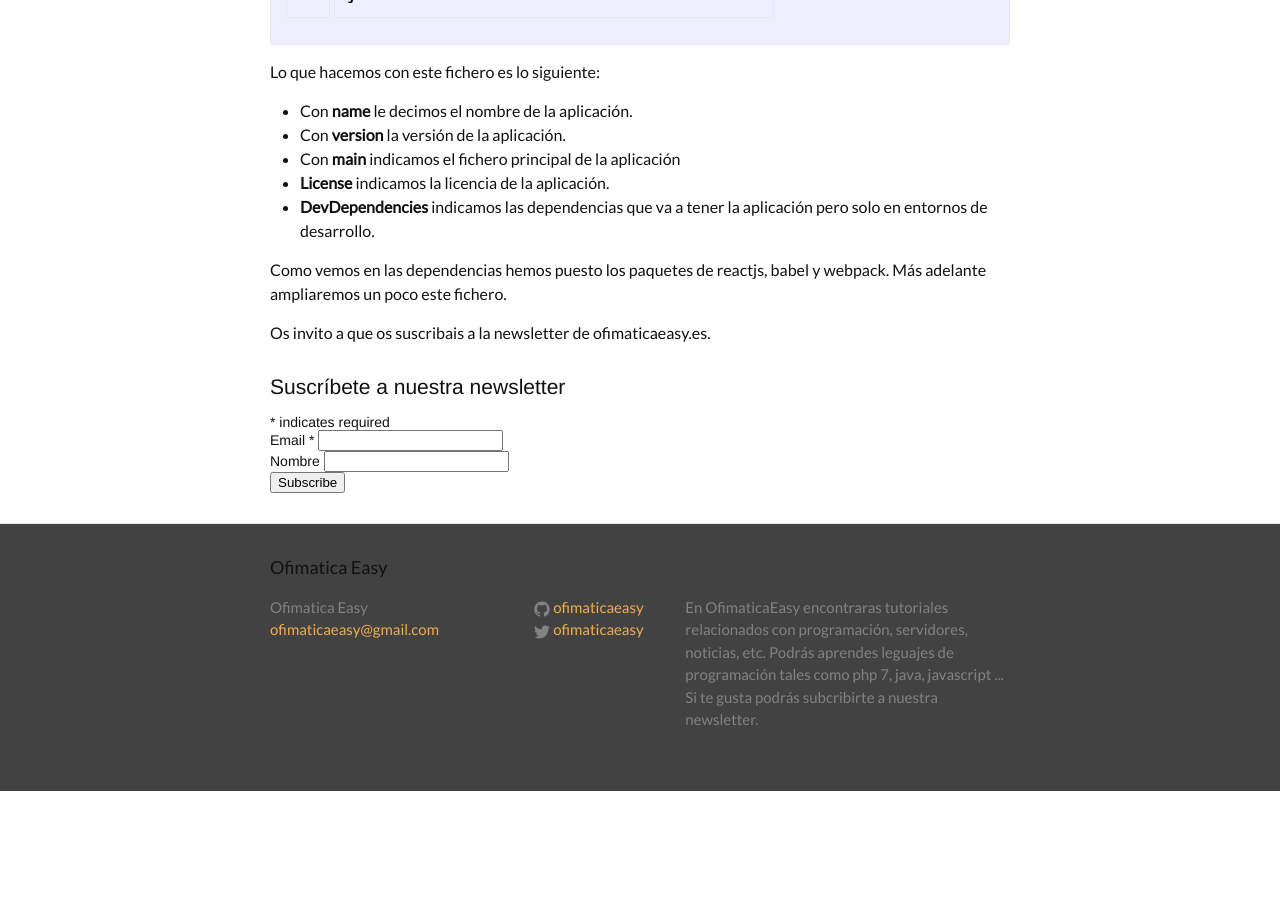
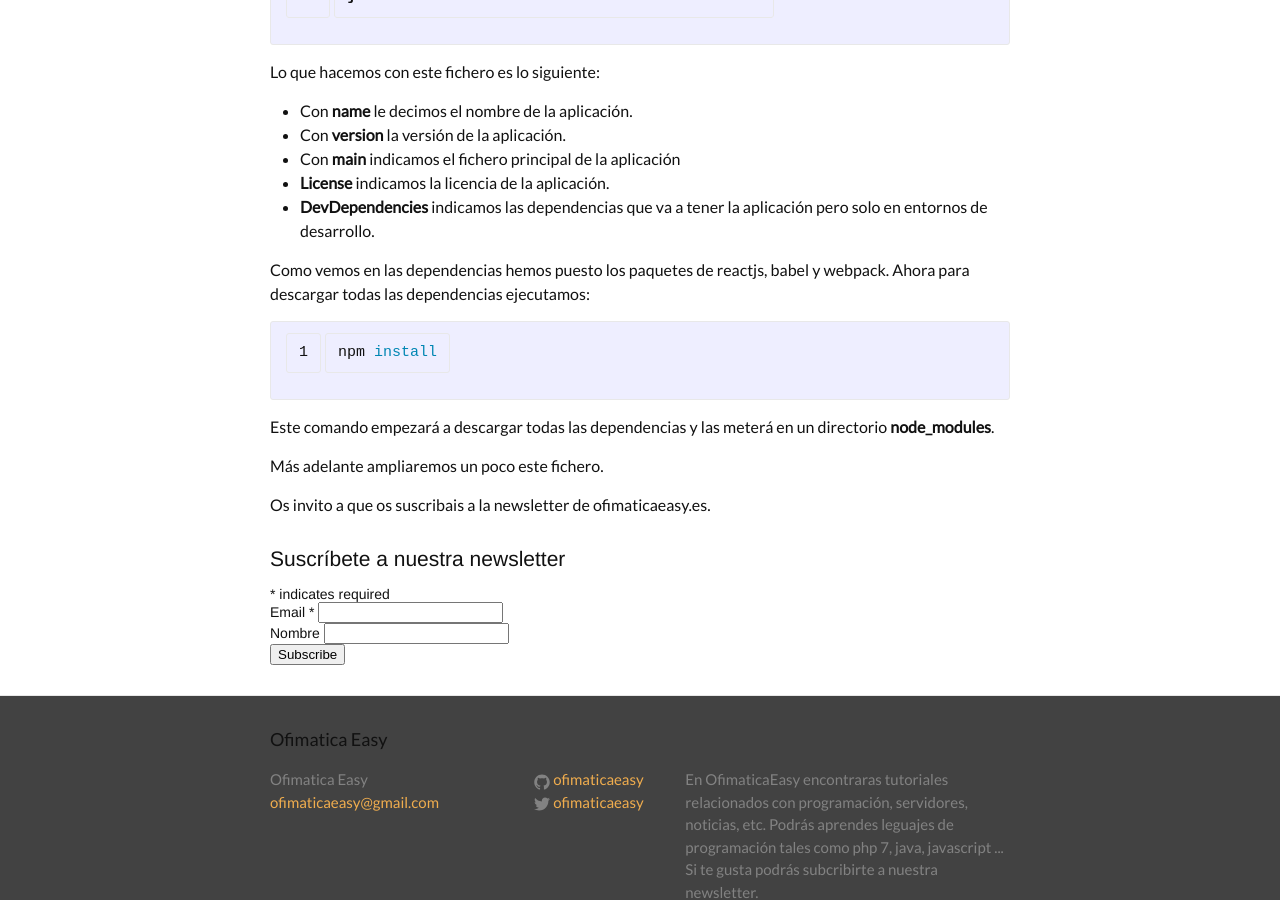
Before and after one commit to ofimaticaeasy/ofimaticaeasy.github.io, a Jekyll site: the page built from _posts/2016-09-05-instalacion-de-reactjs-cursoreactjs.markdown, in a window 1280 px wide and 900 px high, scrolled down 1260 px. Built offline with Jekyll 4.4.1, drawn with Linux system fonts in a browser that asks for light colours; comment, search, counter and statistics services are not loaded; before the commit the page ends 2051 px from its top, so only the background shows below that.

Commit message:
POST: corrección

```diff
--- a/_posts/2016-09-05-instalacion-de-reactjs-cursoreactjs.markdown
+++ b/_posts/2016-09-05-instalacion-de-reactjs-cursoreactjs.markdown
@@ -47,6 +47,14 @@ Lo que hacemos con este fichero es lo siguiente:
 * **DevDependencies** indicamos las dependencias que va a tener la aplicación pero solo en entornos de desarrollo.
 
 Como vemos en las dependencias hemos puesto los paquetes de reactjs, babel y webpack.
+Ahora para descargar todas las dependencias ejecutamos:
+{% highlight Bash linenos %}
+npm install
+{% endhighlight %}
+
+Este comando empezará a descargar todas las dependencias y las meterá en un
+directorio **node_modules**.
+
 Más adelante ampliaremos un poco este fichero.
 
 Os invito a que os suscribais a la newsletter de ofimaticaeasy.es.
```
